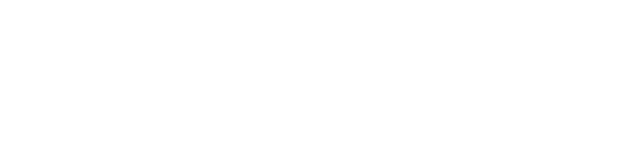
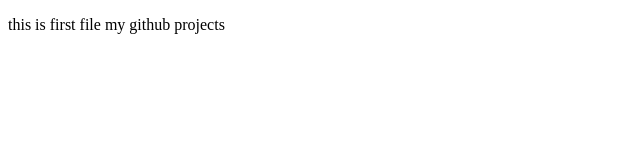
Before and after one commit to Usufhowlader/my-first-repo, a plain HTML site: page index.html in a window 1280 px wide. Shown: the whole page, without its empty margins (0-640 px from the left). Drawn offline with Linux system fonts and the light colour scheme.

Commit message:
update-project

```diff
--- a/index.html
+++ b/index.html
@@ -4,9 +4,10 @@
     <meta charset="UTF-8">
     <meta http-equiv="X-UA-Compatible" content="IE=edge">
     <meta name="viewport" content="width=device-width, initial-scale=1.0">
-    <title>My First Github Repo</title>
+    <title>My First Github Repo </title>
+
 </head>
 <body>
-
+    <p>this is first file my github projects</p>
 </body>
 </html>
```
